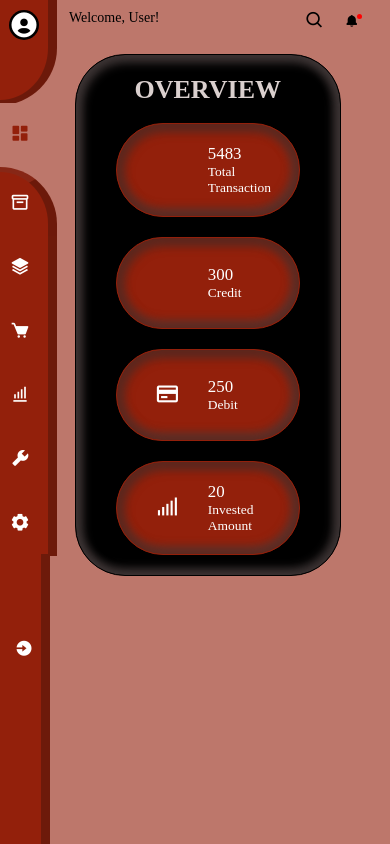
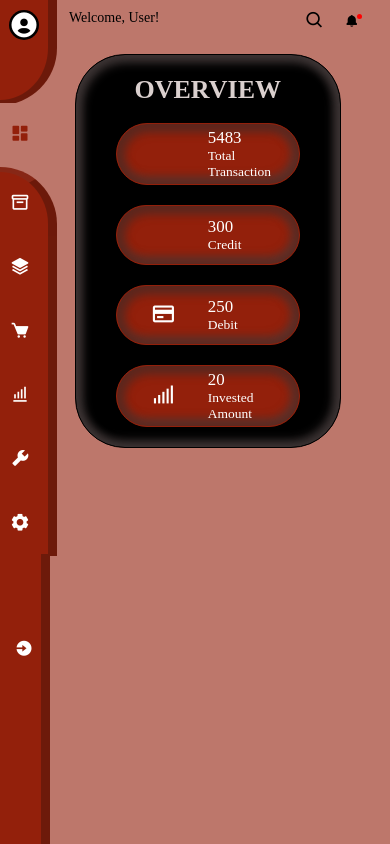
Before and after one commit to Lovethrech/personal-finance-manager, a Vue app: page / in a window 390 px wide. Built offline with nearby package versions, Linux system fonts and the light colour scheme; some icons are missing.

Commit message:
...finetuning all available components.

```diff
--- a/src/components/landing-page/LandingPageOverviewBox.vue
+++ b/src/components/landing-page/LandingPageOverviewBox.vue
@@ -51,6 +51,7 @@ const {boxIcon, boxName, boxNo}=defineProps(['boxIcon', 'boxName', 'boxNo']);
 @media screen and (max-width: 1120px){
     .landing-page-overview-box{
         width: 45%;
+        padding:4px 2px;
     }
 }
 @media screen and (max-width: 550px){
```
